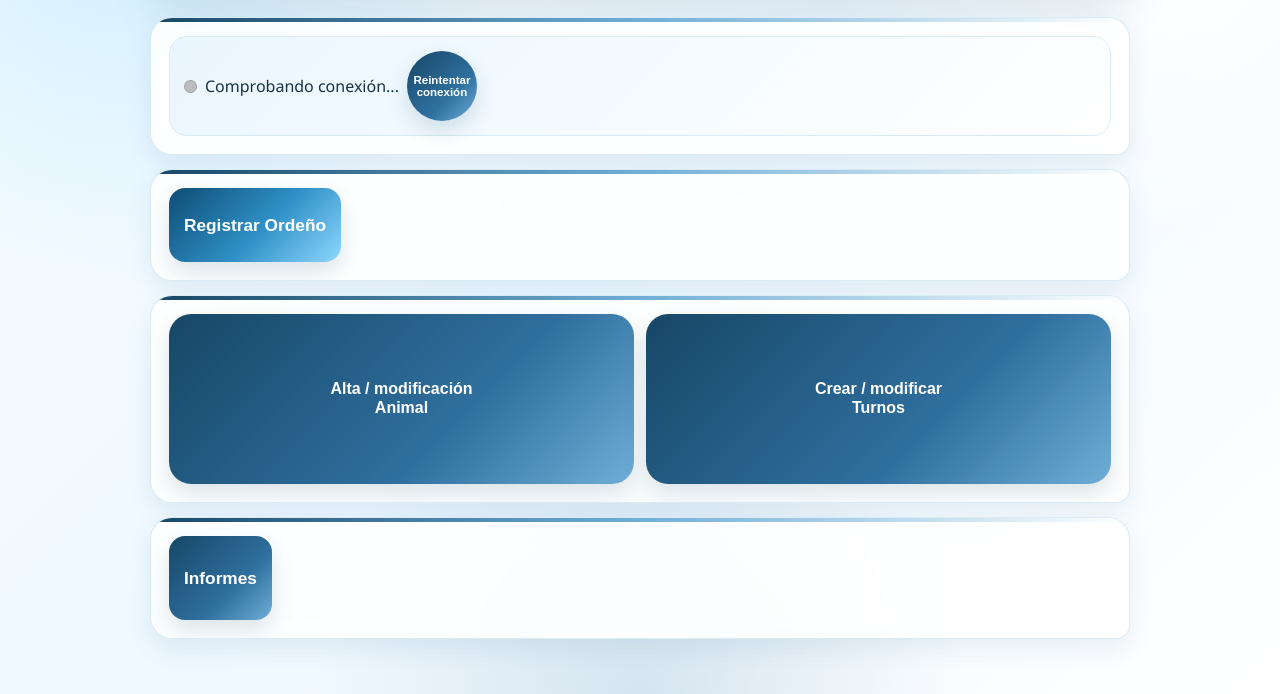
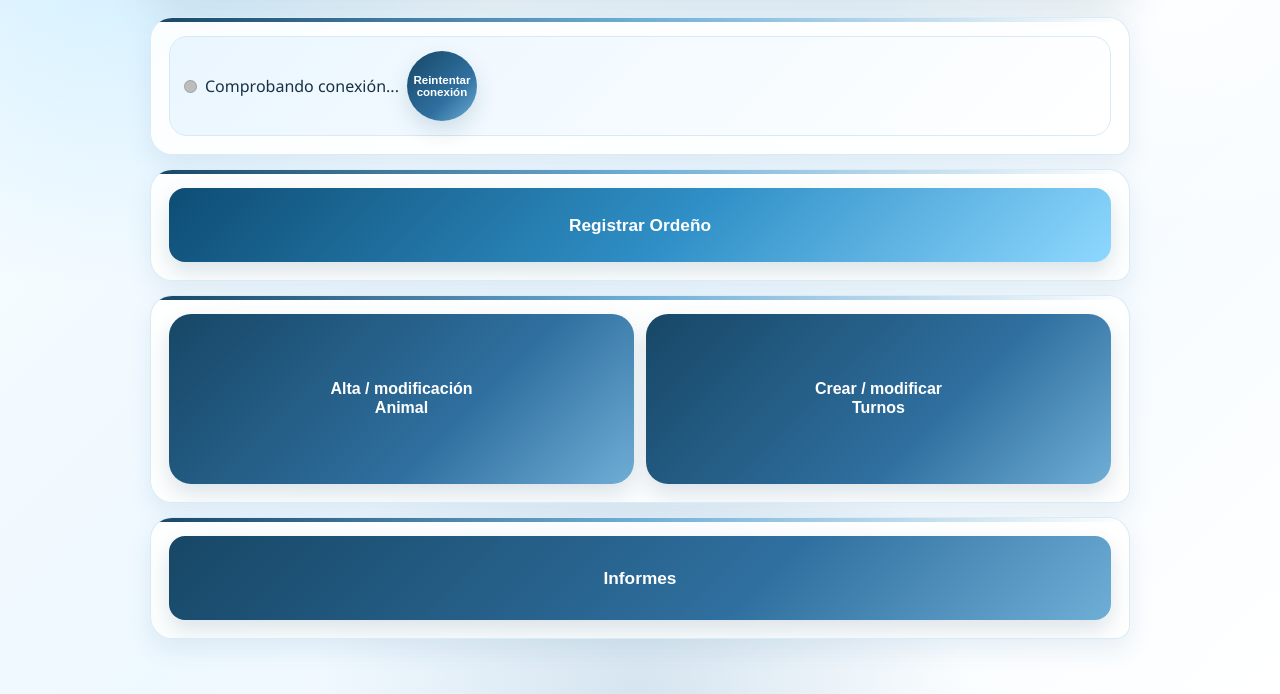
Before and after one commit to joseluisDCO/idb-la-leche, a plain HTML site: page index.html in a window 1280 px wide. Shown: the part 106-800 px from the top of the page. Drawn offline with Linux system fonts and the light colour scheme; a script that the page names is missing.

Commit message:
Make buttons full-width in index.html

```diff
--- a/index.html
+++ b/index.html
@@ -607,6 +607,10 @@
     }
   }
 
+  .full-width-btn {
+  width: 100%;
+  display: block;
+  }
 </style>
 </head>
 <body>
@@ -625,7 +629,7 @@
     </section>
 
     <section class="inicio-card registrar-card">
-      <button id="btn-registrar-ordeno" class="btn-principal">Registrar Ordeño</button>
+      <button id="btn-registrar-ordeno" class="btn-principal full-width-btn">Registrar Ordeño</button>
     </section>
 
     <section class="inicio-card gestion-card">
@@ -636,7 +640,7 @@
     </section>
 
     <section class="inicio-card informes-card">
-      <button id="btn-informes">Informes</button>
+      <button id="btn-informes" class="full-width-btn">Informes</button>
     </section>
   </div>
 
```
